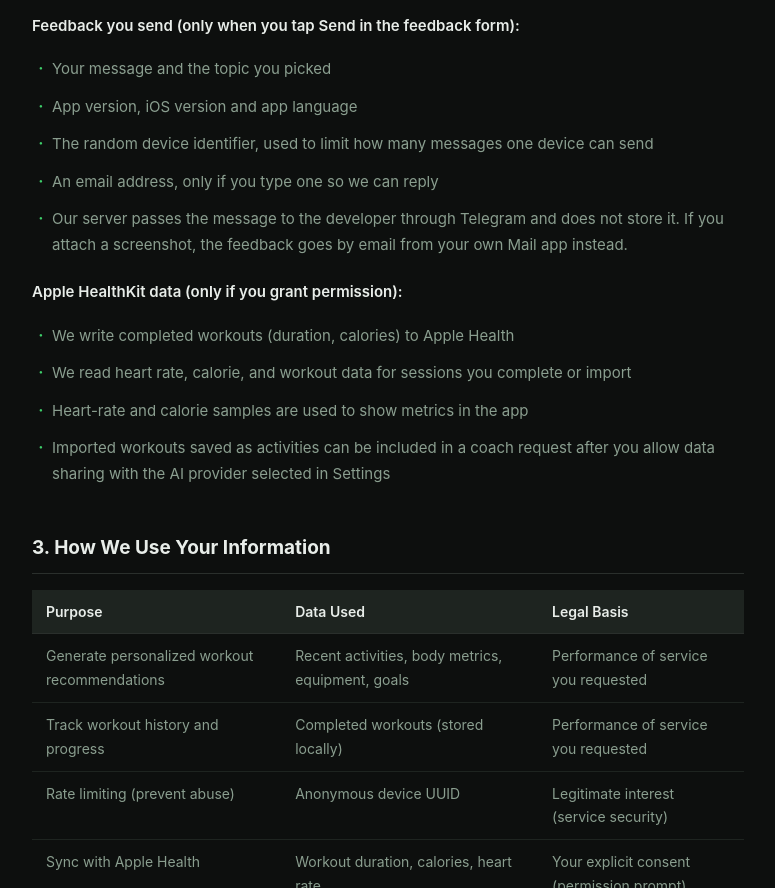
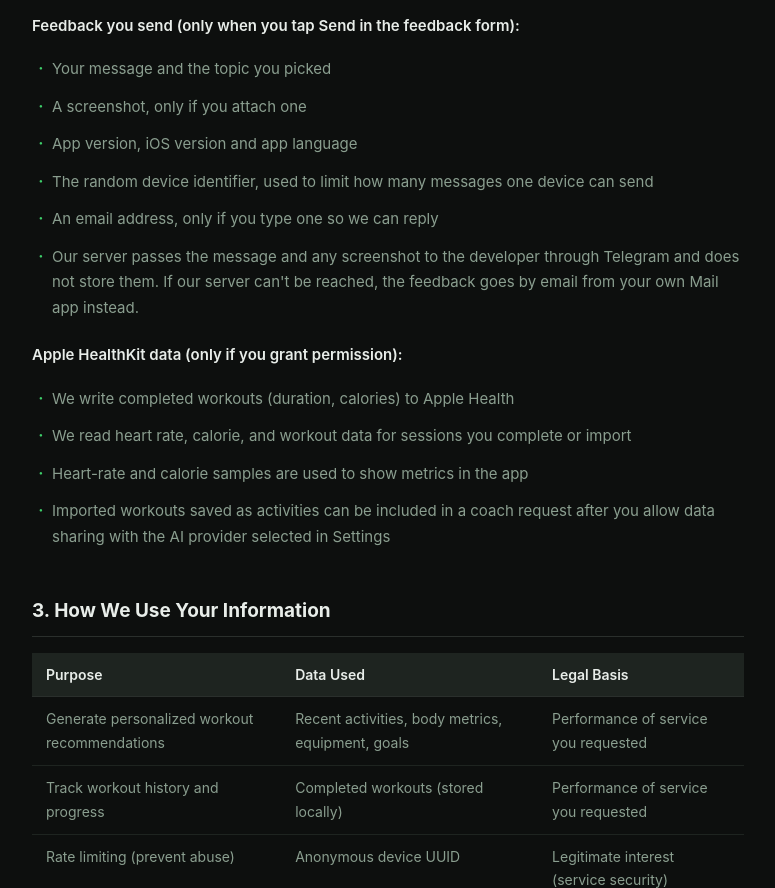
Before and after one commit to AleksandrDas/activai-privacy, a plain HTML site: page index.html in a window 1280 px wide. Shown: the part 1295-2183 px from the top of the page, without its empty margins (252-1027 px from the left). Drawn offline with Linux system fonts and the light colour scheme.

Commit message:
Feedback: screenshot goes through the server too
Co-Authored-By: Claude Opus 5.5 <noreply@anthropic.com>

```diff
--- a/index.html
+++ b/index.html
@@ -266,10 +266,11 @@
     <p style="margin-top:16px;"><span class="highlight">Feedback you send (only when you tap Send in the feedback form):</span></p>
     <ul>
       <li>Your message and the topic you picked</li>
+      <li>A screenshot, only if you attach one</li>
       <li>App version, iOS version and app language</li>
       <li>The random device identifier, used to limit how many messages one device can send</li>
       <li>An email address, only if you type one so we can reply</li>
-      <li>Our server passes the message to the developer through Telegram and does not store it. If you attach a screenshot, the feedback goes by email from your own Mail app instead.</li>
+      <li>Our server passes the message and any screenshot to the developer through Telegram and does not store them. If our server can't be reached, the feedback goes by email from your own Mail app instead.</li>
     </ul>
 
     <p style="margin-top:16px;"><span class="highlight">Apple HealthKit data (only if you grant permission):</span></p>
```
